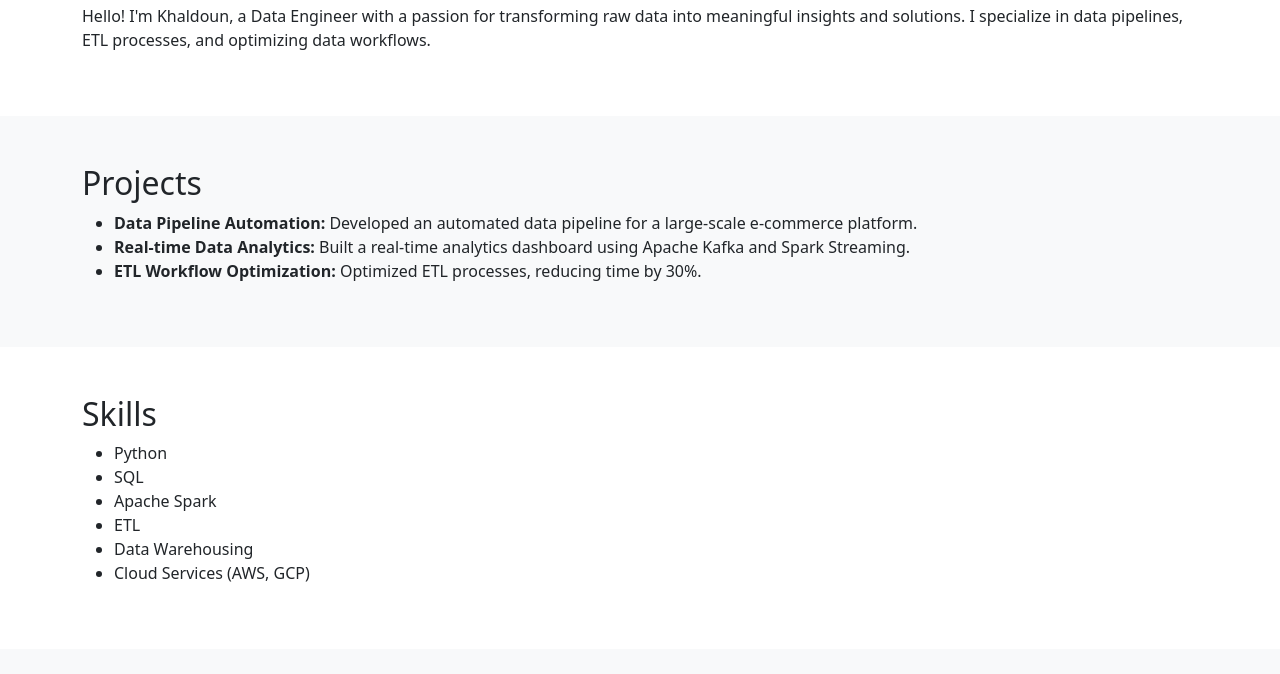
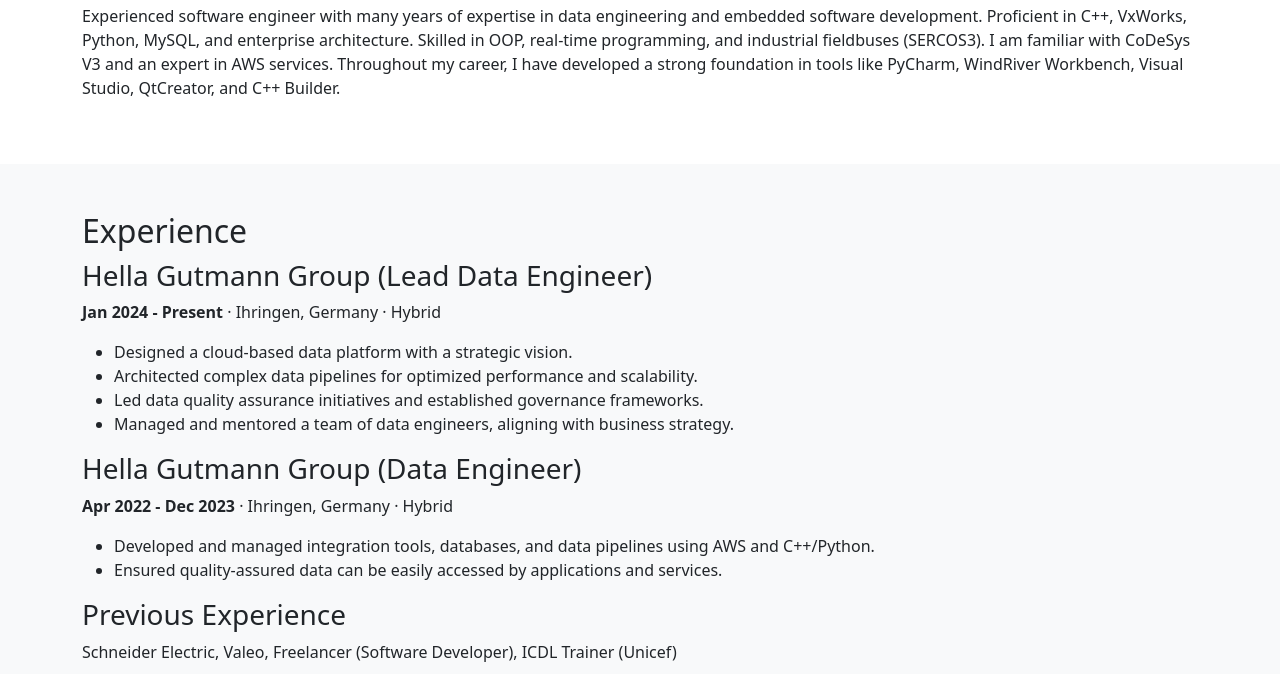
Before and after one commit to khaldoun-tech/khaldoun-tech.github.io, a plain HTML site: page index.html in a window 1280 px wide. Shown: the part 546-1220 px from the top of the page. Drawn offline with nearby package versions, Linux system fonts and the light colour scheme.

Commit message:
Adapt index.html

```diff
--- a/index.html
+++ b/index.html
@@ -3,8 +3,8 @@
 <head>
   <meta charset="UTF-8">
   <meta name="viewport" content="width=device-width, initial-scale=1.0">
-  <meta name="description" content="Khaldoun Aljasem - Data Engineer">
-  <title>Khaldoun Aljasem | Data Engineer</title>
+  <meta name="description" content="Khaldoun Aljasem - Software Engineer">
+  <title>Khaldoun Aljasem | Software Engineer</title>
   <link rel="stylesheet" href="style.css">
   <link href="https://cdn.jsdelivr.net/npm/bootstrap@5.1.3/dist/css/bootstrap.min.css" rel="stylesheet">
 </head>
@@ -21,7 +21,7 @@
             <a class="nav-link" href="#about">About Me</a>
           </li>
           <li class="nav-item">
-            <a class="nav-link" href="#projects">Projects</a>
+            <a class="nav-link" href="#experience">Experience</a>
           </li>
           <li class="nav-item">
             <a class="nav-link" href="#skills">Skills</a>
@@ -37,7 +37,7 @@
   <header class="bg-dark text-light text-center py-5">
     <div class="container">
       <h1>Welcome to My Personal Website</h1>
-      <p class="lead">I am Khaldoun Aljasem, a passionate Data Engineer.</p>
+      <p class="lead">I am Khaldoun Aljasem, an experienced Data Engineer and Embedded Software Developer.</p>
       <a href="https://www.linkedin.com/in/khaldoun-aljasem/" class="btn btn-primary">LinkedIn</a>
     </div>
   </header>
@@ -45,18 +45,32 @@
   <section id="about" class="py-5">
     <div class="container">
       <h2>About Me</h2>
-      <p>Hello! I'm Khaldoun, a Data Engineer with a passion for transforming raw data into meaningful insights and solutions. I specialize in data pipelines, ETL processes, and optimizing data workflows.</p>
+      <p>Experienced software engineer with many years of expertise in data engineering and embedded software development. Proficient in C++, VxWorks, Python, MySQL, and enterprise architecture. Skilled in OOP, real-time programming, and industrial fieldbuses (SERCOS3). I am familiar with CoDeSys V3 and an expert in AWS services. Throughout my career, I have developed a strong foundation in tools like PyCharm, WindRiver Workbench, Visual Studio, QtCreator, and C++ Builder.</p>
     </div>
   </section>
 
-  <section id="projects" class="py-5 bg-light">
+  <section id="experience" class="py-5 bg-light">
     <div class="container">
-      <h2>Projects</h2>
+      <h2>Experience</h2>
+      <h3>Hella Gutmann Group (Lead Data Engineer)</h3>
+      <p><strong>Jan 2024 - Present</strong> · Ihringen, Germany · Hybrid</p>
       <ul>
-        <li><strong>Data Pipeline Automation:</strong> Developed an automated data pipeline for a large-scale e-commerce platform.</li>
-        <li><strong>Real-time Data Analytics:</strong> Built a real-time analytics dashboard using Apache Kafka and Spark Streaming.</li>
-        <li><strong>ETL Workflow Optimization:</strong> Optimized ETL processes, reducing time by 30%.</li>
+        <li>Designed a cloud-based data platform with a strategic vision.</li>
+        <li>Architected complex data pipelines for optimized performance and scalability.</li>
+        <li>Led data quality assurance initiatives and established governance frameworks.</li>
+        <li>Managed and mentored a team of data engineers, aligning with business strategy.</li>
       </ul>
+
+      <h3>Hella Gutmann Group (Data Engineer)</h3>
+      <p><strong>Apr 2022 - Dec 2023</strong> · Ihringen, Germany · Hybrid</p>
+      <ul>
+        <li>Developed and managed integration tools, databases, and data pipelines using AWS and C++/Python.</li>
+        <li>Ensured quality-assured data can be easily accessed by applications and services.</li>
+      </ul>
+
+      <h3>Previous Experience</h3>
+      <p>Schneider Electric, Valeo, Freelancer (Software Developer), ICDL Trainer (Unicef)</p>
+      <p>Worked on projects ranging from PLC development to real-time software for comfort and driving assistance systems. Mastery of fieldbus stacks, Agile methodologies, and various programming languages.</p>
     </div>
   </section>
 
@@ -64,12 +78,12 @@
     <div class="container">
       <h2>Skills</h2>
       <ul>
-        <li>Python</li>
-        <li>SQL</li>
-        <li>Apache Spark</li>
-        <li>ETL</li>
-        <li>Data Warehousing</li>
-        <li>Cloud Services (AWS, GCP)</li>
+        <li>Programming Languages: C++, Python, C#, MySQL</li>
+        <li>Embedded Systems: VxWorks, CoDeSys V3</li>
+        <li>Data Engineering: ETL, Cloud Platforms (AWS)</li>
+        <li>Development Tools: PyCharm, Visual Studio, Jenkins</li>
+        <li>Version Control: GIT, Subversion</li>
+        <li>CI/CD: Jenkins, BuildBot, Airflow</li>
       </ul>
     </div>
   </section>
```
Also changed, not shown: 1 other file.
